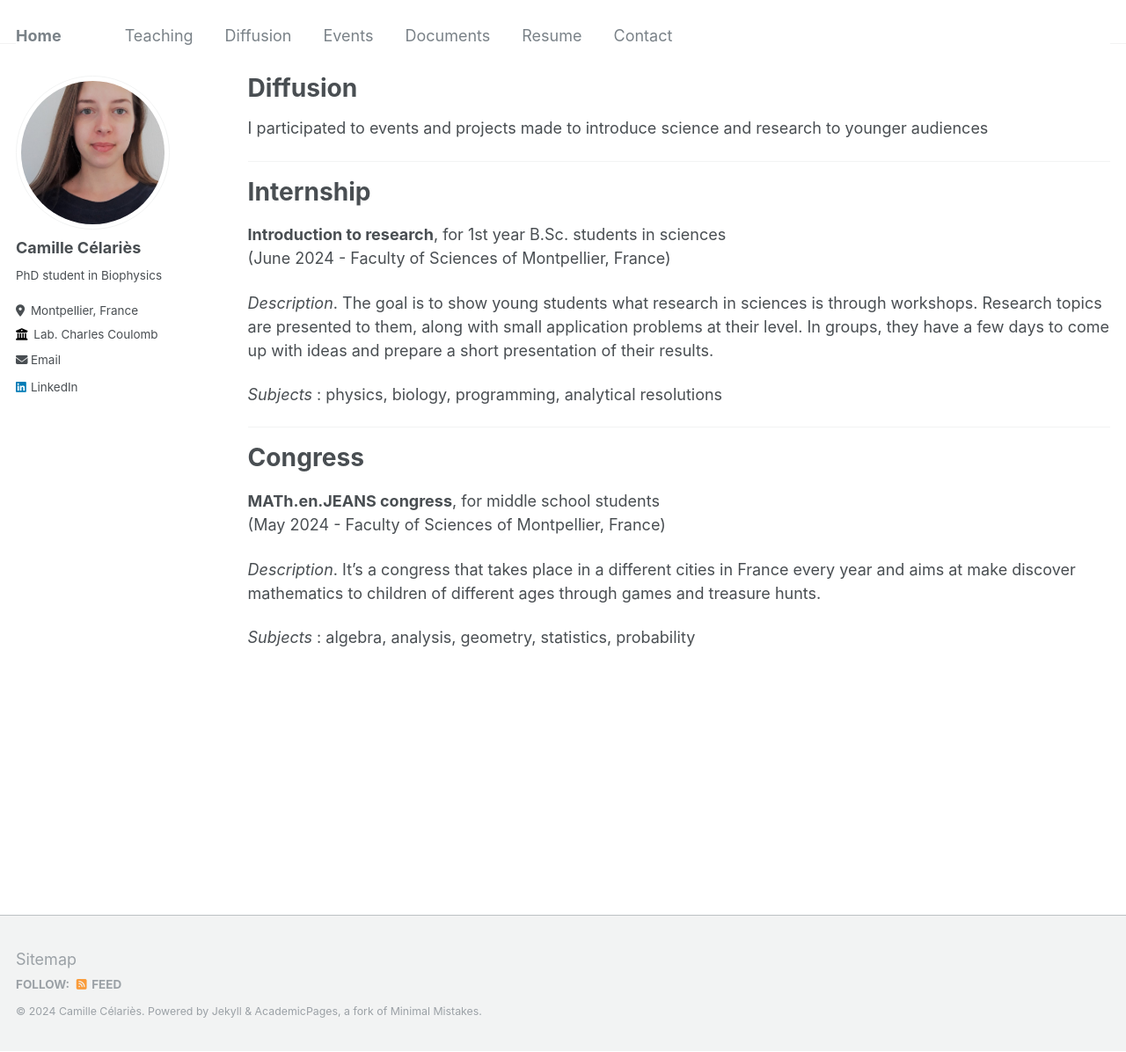
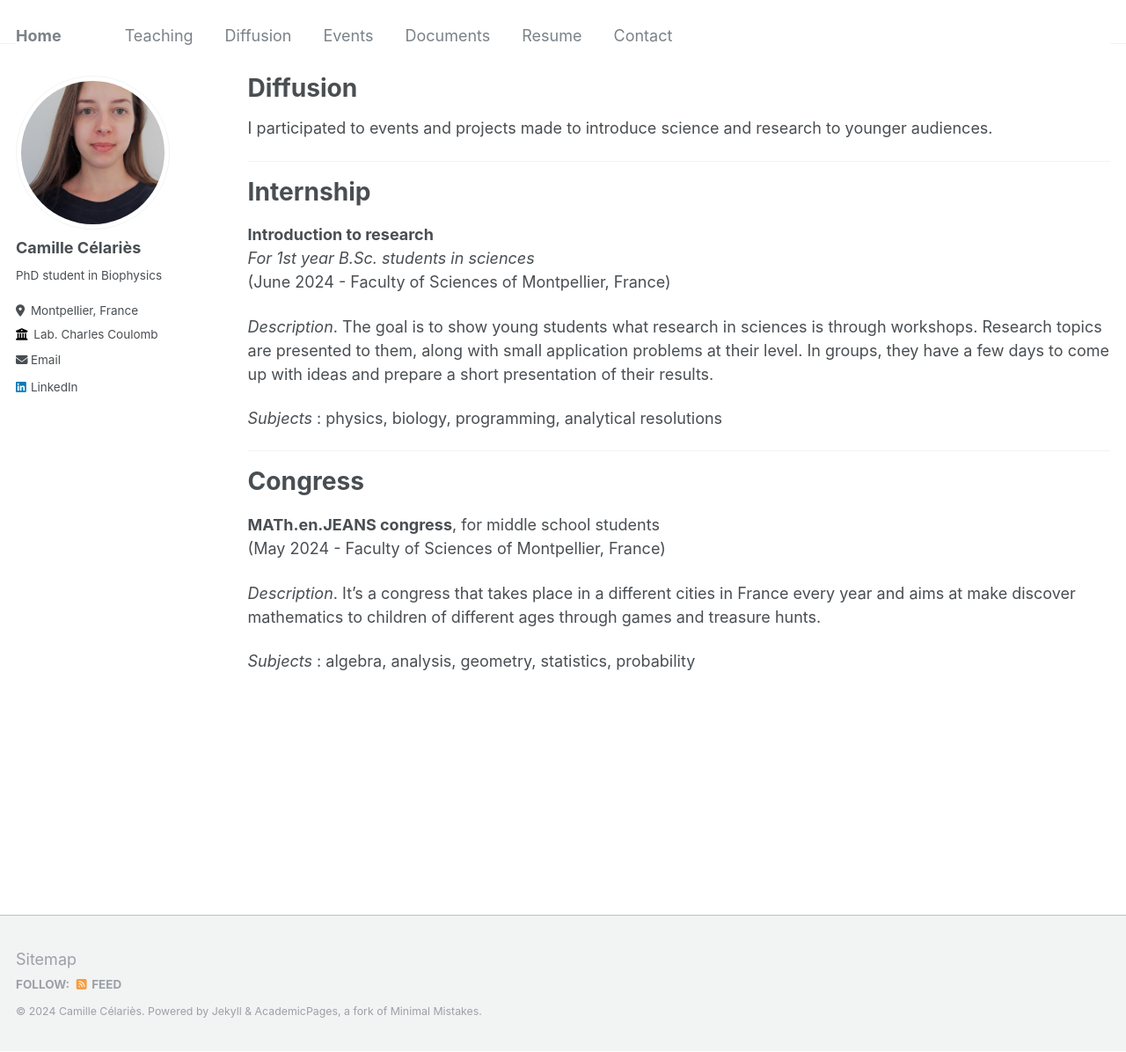
Before and after one commit to camillecelaries/camillecelaries.github.io, a Jekyll site: the page built from _pages/diffusion.md, in a window 1280 px wide and 1196 px high. Shown: the whole window at 88% size. Built offline with Jekyll 4.4.1, drawn with Linux system fonts in a browser that asks for light colours.

```diff
--- a/_pages/diffusion.md
+++ b/_pages/diffusion.md
@@ -7,14 +7,15 @@ redirect_from:
   - /resume
 ---
 
-I participated to events and projects made to introduce science and research to younger audiences
+I participated to events and projects made to introduce science and research to younger audiences.
 
 ***
 
 Internship
 ======
 
-<b>Introduction to research</b>, for 1st year B.Sc. students in sciences
+<b>Introduction to research</b>
+<br><i>For 1st year B.Sc. students in sciences</i>
 <br>(June 2024 - Faculty of Sciences of Montpellier, France)
 
 <i>Description</i>. The goal is to show young students what research in sciences is through workshops. Research topics are presented to them, along with small application problems at their level. In groups, they have a few days to come up with ideas and prepare a short presentation of their results.
```
